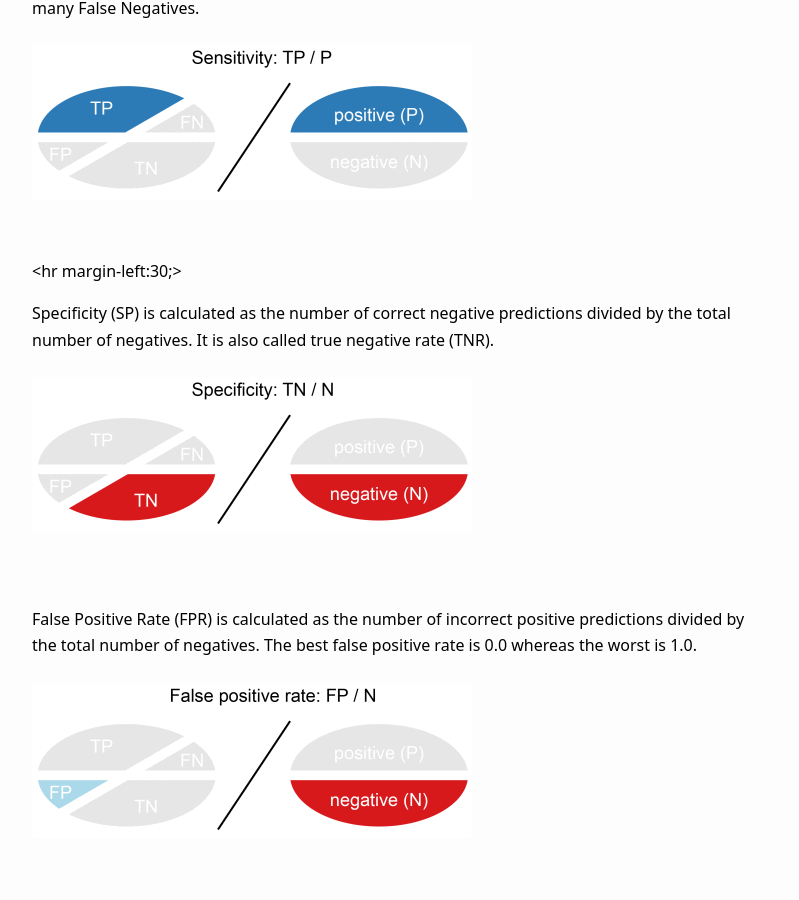
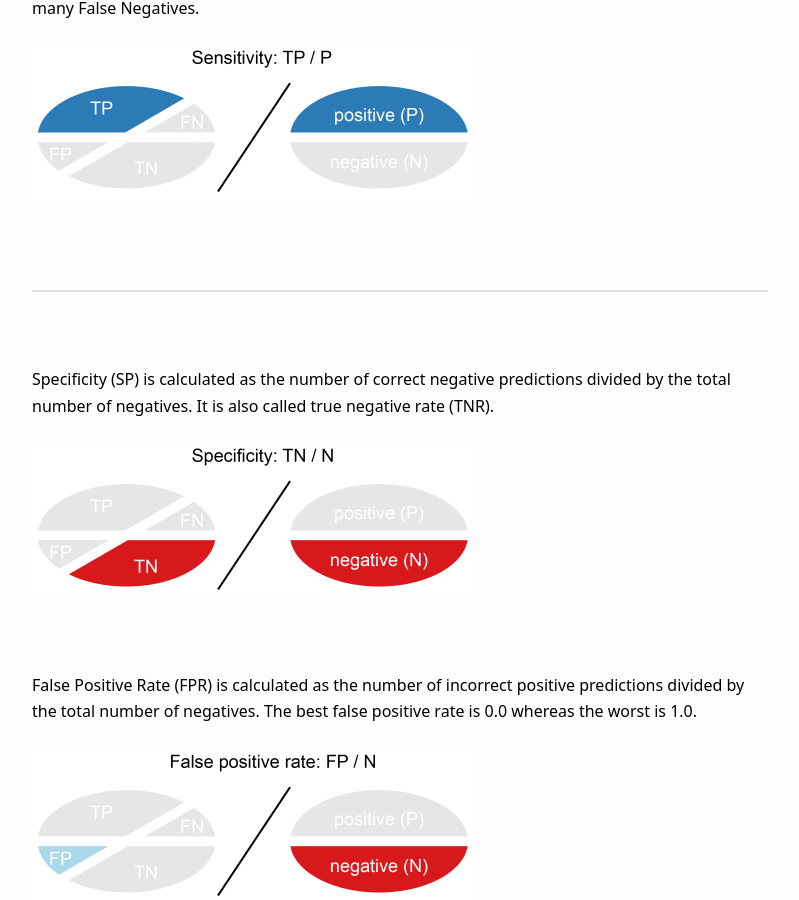
Before and after one commit to Nonprofit-Open-Data-Collective/machine_learning_mission_codes, a Jekyll site: the page built from docs/accuracy.md, in a window 1280 px wide and 900 px high, scrolled down 1477 px. Shown: the whole window, without its empty margins (240-1039 px from the left). Built offline with Jekyll 4.4.1, drawn with Linux system fonts in a browser that asks for light colours.

Commit message:
Update accuracy.md

```diff
--- a/docs/accuracy.md
+++ b/docs/accuracy.md
@@ -41,7 +41,7 @@ Takaya Saito and Marc Rehmsmeier have developed a great website explaining some
 ![](../assets/images/sensitivity.png)
 
 <br>
-<hr margin-left:30;>
+<hr margin-left="30">
 <br>
 
 
```
